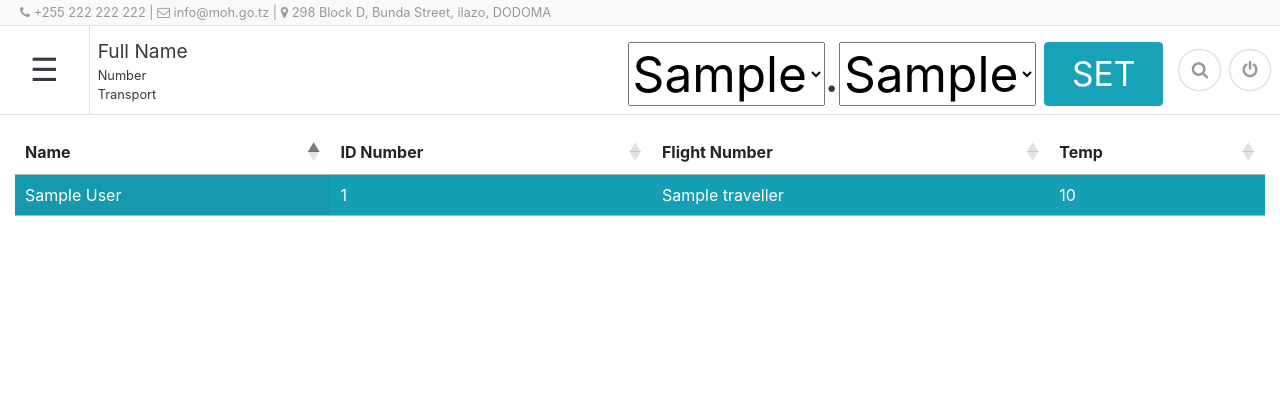
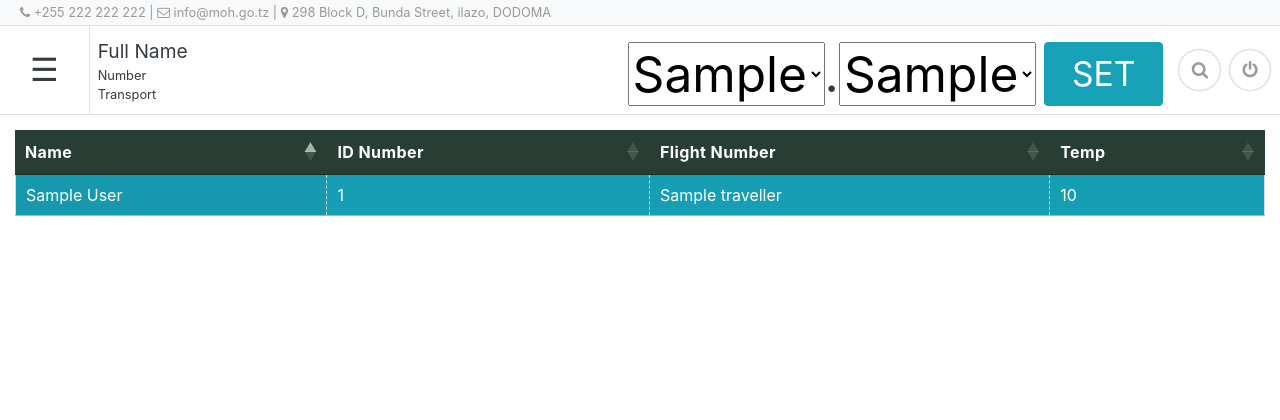
Before and after one commit to sacids/poe-1.3, a Django app: template modules/screening/templates/screen.html in a window 1280 px wide. Shown: the top 420 px of the page. Run offline with Django 3.2, Linux system fonts and the light colour scheme; the template is opened without the code that fills it: most values are stand-ins (such as "Sample title", 1, 10 or a date in 2020); some libraries are stand-ins or nearby versions; grey boxes are pictures that could not be loaded.

Commit message:
overrided datatables css within admin.css

```diff
--- a/assets/css/admin.css
+++ b/assets/css/admin.css
@@ -98,14 +98,47 @@
       z-index: 5;
   }
 
-  .dataTables_filter, .dataTables_info {
-    display: none;
-  }
+
 
   .screen td{
     background-color:#17a2b8 !important;
     color: white;
   }
+
+
+
+
+  /* data table css styling data tables */
+
+  /* hiding filter and info */
+  .dataTables_filter, .dataTables_info {
+    display: none;
+  }
+
+  .dataTable thead {
+    background-color: #283d33;
+    letter-spacing: .025em;
+    color: #fff;
+  }
+
+  .dataTable tbody td {
+    border-right: 1px dashed #dddddd;
+    border-top: 0px dashed #dddddd;
+    cursor: pointer;
+  }
+
+  .dataTable tbody td:first-child {
+    border-left: 1px solid #dddddd;
+  }
+
+  .dataTable tbody td:last-child {
+    border-right: 1px solid #dddddd;
+  }
+
+
+
+
+
 
 
 
```
